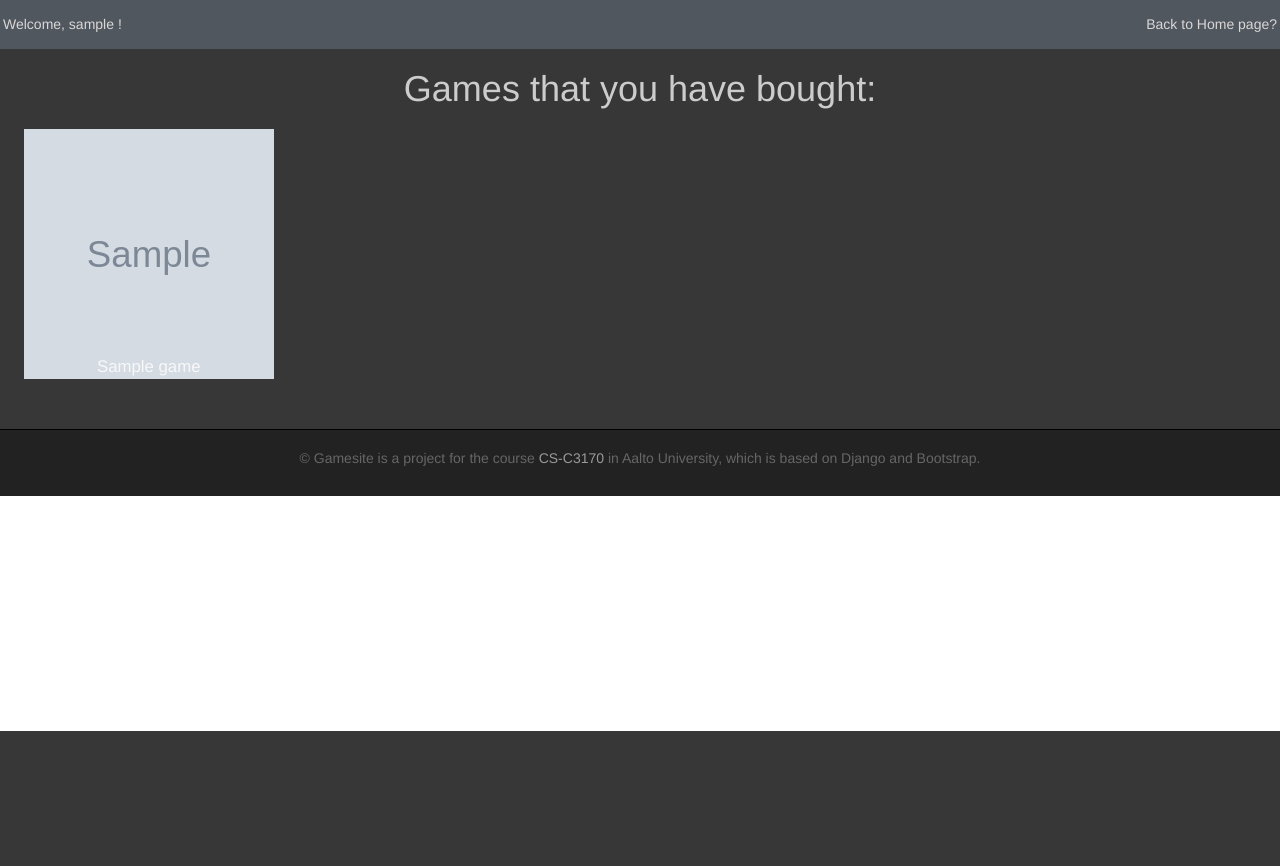
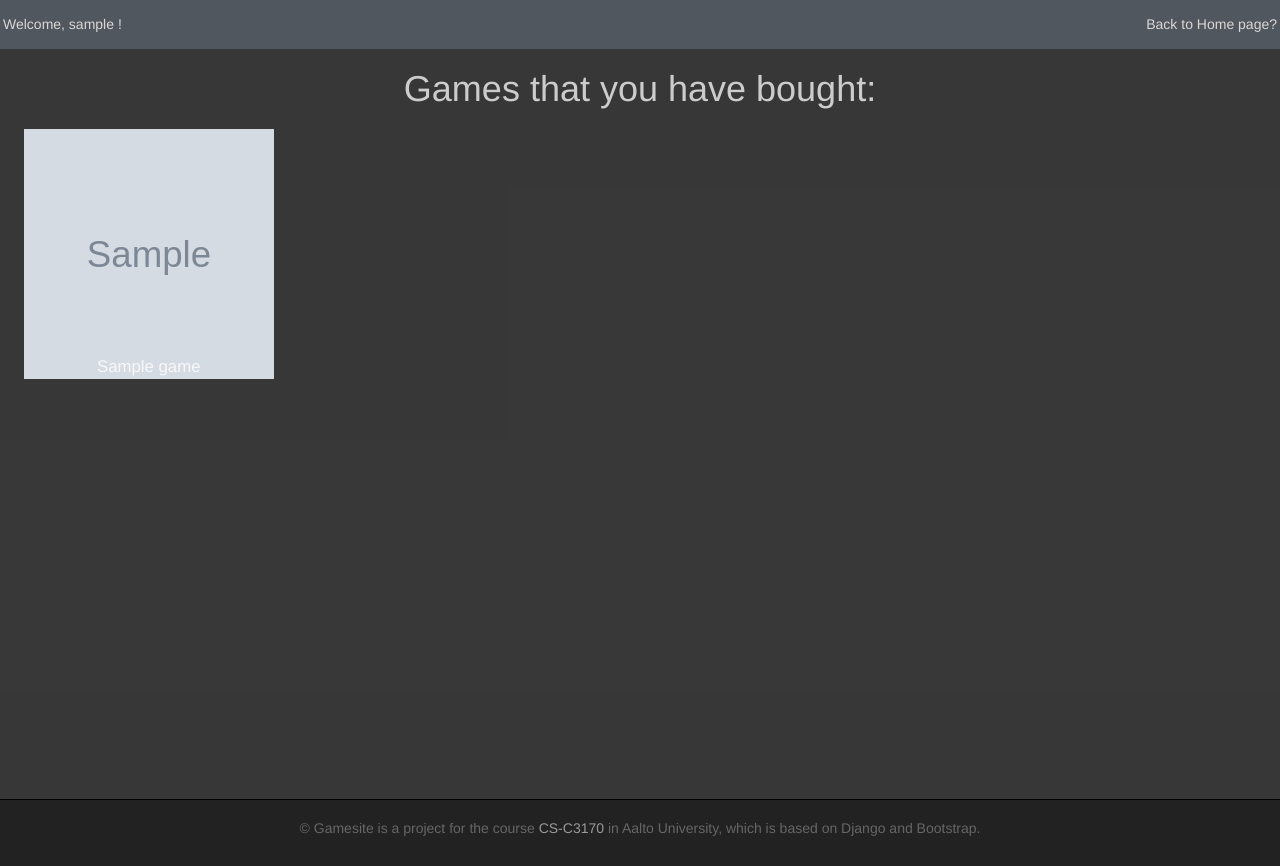
Before and after one commit to icesuperbravo/Gamesite, a Django app: page /player/ in a window 1280 px wide. Shown: the part 69-935 px from the top of the page. Before the commit the page ends 800 px from the top, so only its background shows below. Run offline with Django 3.2, Linux system fonts and the light colour scheme; a user stored in the database is signed in; tables that the repository leaves empty hold one stand-in row (values such as "Sample post"); grey boxes marked "Sample" are stand-in pictures; parts of the project's set-up code (start-up, migrations or seed data) failed here and were passed over; some libraries are stand-ins or nearby versions.

Commit message:
fix css /player page

```diff
--- a/game/templates/base.html
+++ b/game/templates/base.html
@@ -34,7 +34,7 @@
         <div class="collapse navbar-collapse" id="navbar-collapse-3">
             <ul class="nav navbar-nav navbar-right">
                 <li><a href="/">Home</a></li>
-                <li><a href="./developer">GameStack</a></li>
+                <li><a href="../developer">GameStack</a></li>
                 <!--<li><a href="#">Services</a></li>-->
                 <!--<li><a href="#">Works</a></li>-->
                 <!--<li><a href="#">News</a></li>-->
--- a/game/templates/game/player_game_list.html
+++ b/game/templates/game/player_game_list.html
@@ -2,7 +2,7 @@
 {% load crispy_forms_tags %}
 
 {% block content %}
-<div  class="row developer-page">
+<div  class="row developer-page" style="height:100%">
     <div id="log-info" class="second-header2">
         <span>Welcome, {{ profile.user.username }} !</span>
         <a href="/" class="logout">Back to Home page?</a>
```
